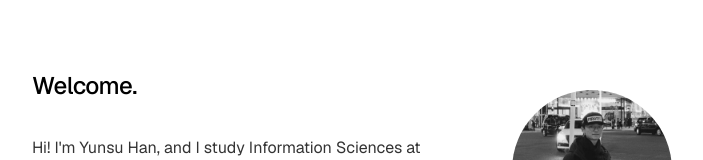
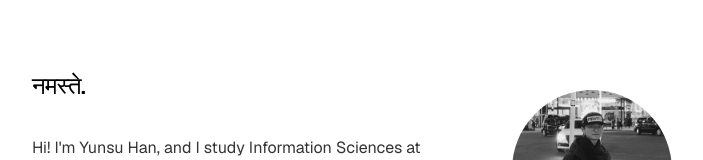
Before and after one commit to yunsuhan0107/my-website, a Next.js app: page / in a window 1280 px wide. Shown: the part 126-286 px from the top of the page, without its empty margins (288-991 px from the left). Built offline with nearby package versions, Linux system fonts and the light colour scheme.

Commit message:
Update page.tsx
Say Hello in a random language

```diff
--- a/app/page.tsx
+++ b/app/page.tsx
@@ -1,7 +1,55 @@
 import Image from "next/image";
 import { socialLinks } from "./config";
 
+const hellos = [
+  "Hello",
+  "안녕하세요",
+  "こんにちは",
+  "Hallo",
+  "नमस्ते",
+  "Hola",
+  "Bonjour",
+  "Ciao",
+  "Olá",
+  "Здравствуйте",
+  "你好",
+  "Merhaba",
+  "Szia",
+  "Ahoj",
+  "Hej",
+  "Hei",
+  "Moi",
+  "Halo",
+  "Salam",
+  "Shalom",
+  "Sveiki",
+  "Labas",
+  "Sawubona",
+  "Salam Alaikum",
+  "Tere",
+  "Dobrý den",
+  "Yassou",
+  "Habari",
+  "Selamat pagi",
+  "Magandang araw",
+  "Hallo",
+  "Kamusta",
+  "God dag",
+  "Bula",
+  "Kia ora",
+  "Hae",
+  "Zdravo",
+  "Bok",
+  "Halló",
+  "Sveikas",
+  "Salve",
+  "Salut",
+  "Jambo",
+  "Selam",
+];
+
 export default function Page() {
+  const randomHello = hellos[Math.floor(Math.random() * hellos.length)];
   return (
     <section>
       <a href={socialLinks.github} target="_blank">
@@ -17,7 +65,7 @@ export default function Page() {
       </a>
 
       <h1 className="mb-8 text-2xl font-medium tracking-tight">
-        Welcome.
+        {randomHello}.
       </h1>
 
       <div className="prose prose-neutral dark:prose-invert">
```
